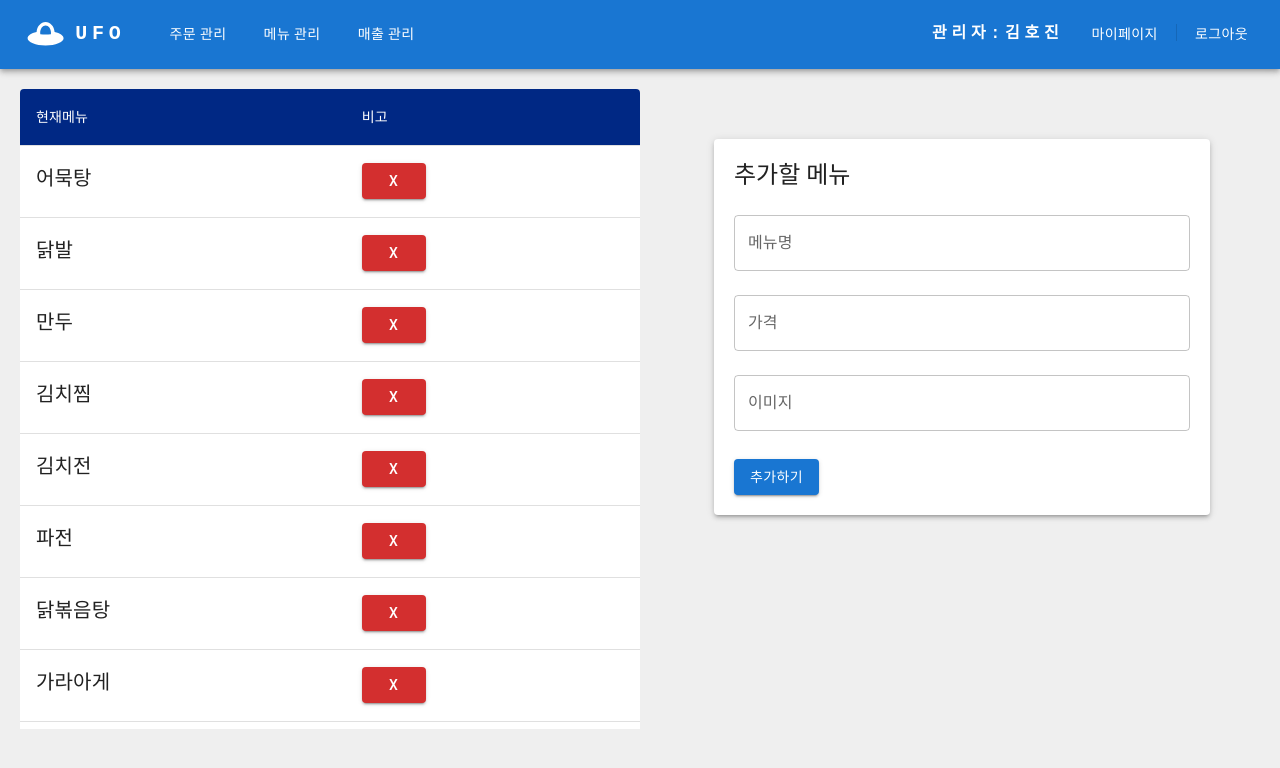
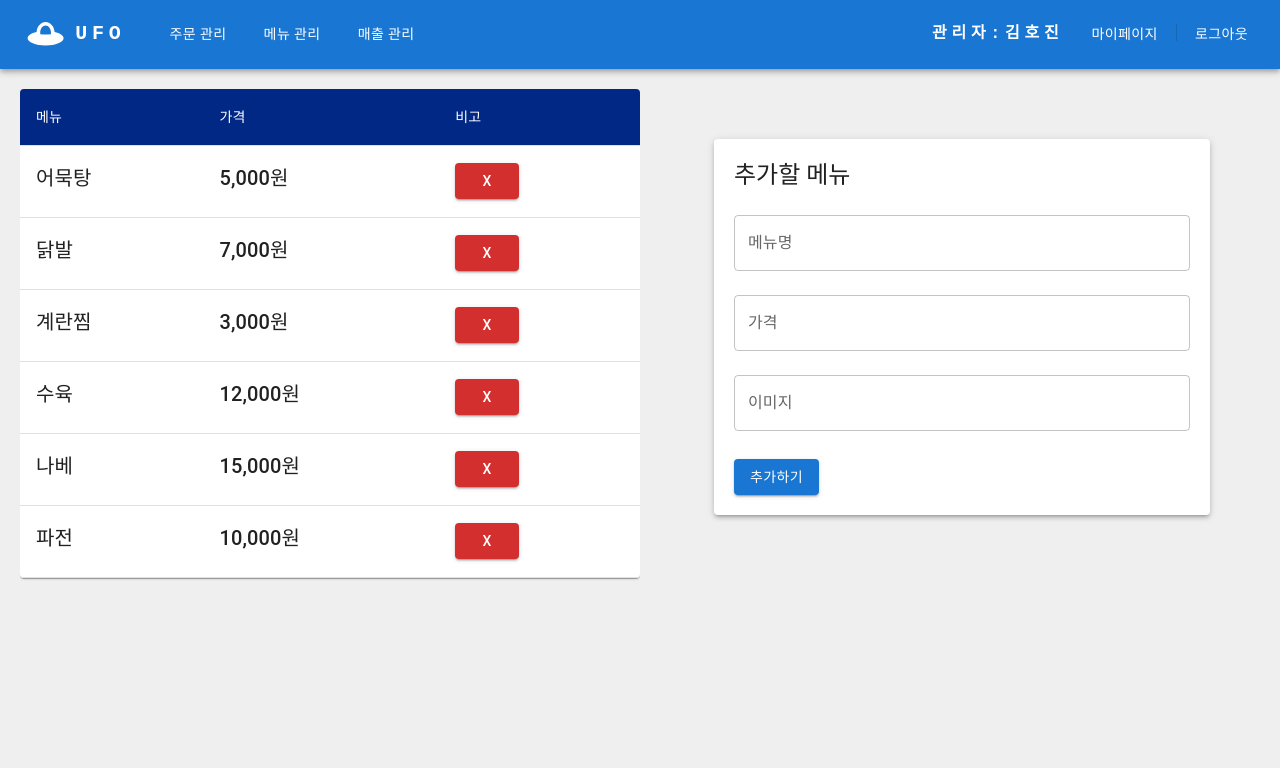
Before and after one commit to UFO-System/ufo-front, a React (Vite) app: page /RecipeManage in a window 1280 px wide. Shown: the top 768 px of the page. Built offline with nearby package versions, Linux system fonts and the light colour scheme.

Commit message:
메뉴관리화면 기능 업데이트
메뉴관리화면 기능 업데이트

```diff
--- a/src/components/Desktop/RecipeManagePage/RecipeManage.jsx
+++ b/src/components/Desktop/RecipeManagePage/RecipeManage.jsx
@@ -1,4 +1,4 @@
-import React, { useState } from "react";
+import React, { useState } from 'react';
 import {
   Table,
   TableBody,
@@ -10,79 +10,87 @@ import {
   Paper,
   Button,
   Typography,
-} from "@mui/material";
+} from '@mui/material';
 
 const RecipeManage = () => {
   const [menus, setMenus] = useState([
-    "어묵탕",
-    "닭발",
-    "만두",
-    "김치찜",
-    "김치전",
-    "파전",
-    "닭볶음탕",
-    "가라아게",
-    "계란찜",
-    "주먹밥",
-    "라면",
-    "음료",
+    // 임의 투입
+    { name: '어묵탕', price: '5,000원', image: '어묵탕 이미지 경로' },
+    { name: '닭발', price: '7,000원', image: '닭발 이미지 경로' },
+    { name: '계란찜', price: '3,000원', image: '계란찜 이미지 경로' },
+    { name: '수육', price: '12,000원', image: '수육 이미지 경로' },
+    { name: '나베', price: '15,000원', image: ' 이미지 경로' },
+    { name: '파전', price: '10,000원', image: ' 이미지 경로' },
+    // 다른 메뉴도 같은 형식으로 추가
   ]);
 
-  const [newMenu, setNewMenu] = useState("");
-  const [newPrice, setNewPrice] = useState("");
-  const [newImage, setNewImage] = useState("");
+  const [newMenu, setNewMenu] = useState('');
+  const [newPrice, setNewPrice] = useState('');
+  const [newImage, setNewImage] = useState('');
 
   const handleDelete = (index) => {
+    // 확인 창 출력
+    const confirmDelete = window.confirm('정말로 삭제하시겠습니까?');
+
+    if (confirmDelete) {
       const updatedMenus = [...menus];
       updatedMenus.splice(index, 1);
       setMenus(updatedMenus);
+    }
   };
 
   const handleAddMenu = () => {
+    // 모든 필드 입력 창 출력
     if (
-      newMenu.trim() === "" ||
-      newPrice.trim() === "" ||
-      newImage.trim() === ""
+      newMenu.trim() === '' ||
+      newPrice.trim() === '' ||
+      newImage.trim() === ''
     ) {
-      alert("모든 필드를 입력하세요.");
+      alert('모든 필드를 입력하세요.');
       return;
     }
 
     const updatedMenus = [
+      // 메뉴 추가 라인
       ...menus,
       { name: newMenu, price: newPrice, image: newImage },
     ];
     setMenus(updatedMenus);
 
-    // 입력 필드 초기화
-    setNewMenu("");
-    setNewPrice("");
-    setNewImage("");
+    setNewMenu('');
+    setNewPrice('');
+    setNewImage('');
   };
 
   return (
-    <>
-      <div
+    <div // 현재메뉴 출력 div
       style={{
-          display: "flex",
-          justifyContent: "space-between",
-          width: "100%",
+        display: 'flex',
+        justifyContent: 'space-between',
+        width: '100%',
       }}
     >
-        <div style={{ width: "50%", height: "80vh", overflow: "auto" }}>
+      <div style={{ width: '50%', height: '80vh', overflow: 'auto' }}>
         <TableContainer component={Paper}>
           <Table>
             <TableHead>
               <TableRow>
                 <TableCell
-                    style={{ backgroundColor: "#002884", color: "white" }}
+                  style={{ backgroundColor: '#002884', color: 'white' }}
                 >
                   <Typography variant="h7" gutterBottom>
-                      현재메뉴
+                    메뉴
                   </Typography>
                 </TableCell>
                 <TableCell
-                    style={{ backgroundColor: "#002884", color: "white" }}
+                  style={{ backgroundColor: '#002884', color: 'white' }}
+                >
+                  <Typography variant="h7" gutterBottom>
+                    가격
+                  </Typography>
+                </TableCell>
+                <TableCell
+                  style={{ backgroundColor: '#002884', color: 'white' }}
                 >
                   <Typography variant="h7" gutterBottom>
                     비고
@@ -95,7 +103,12 @@ const RecipeManage = () => {
                 <TableRow key={index}>
                   <TableCell>
                     <Typography variant="h6" gutterBottom>
-                        {menu}
+                      {menu.name}
+                    </Typography>
+                  </TableCell>
+                  <TableCell>
+                    <Typography variant="h6" gutterBottom>
+                      {menu.price}
                     </Typography>
                   </TableCell>
                   <TableCell>
@@ -113,8 +126,8 @@ const RecipeManage = () => {
           </Table>
         </TableContainer>
       </div>
-        <div style={{ width: "40%", margin: "50px" }}>
-          <Paper elevation={3} style={{ padding: "20px" }}>
+      <div style={{ width: '40%', margin: '50px' }}>
+        <Paper elevation={3} style={{ padding: '20px' }}>
           <Typography variant="h5" gutterBottom>
             추가할 메뉴
           </Typography>
@@ -143,14 +156,13 @@ const RecipeManage = () => {
             onClick={handleAddMenu}
             variant="contained"
             color="primary"
-              style={{ marginTop: "20px" }}
+            style={{ marginTop: '20px' }}
           >
             추가하기
           </Button>
         </Paper>
       </div>
     </div>
-    </>
   );
 };
 
```
Lines whose indentation alone changed are shown as unchanged.
